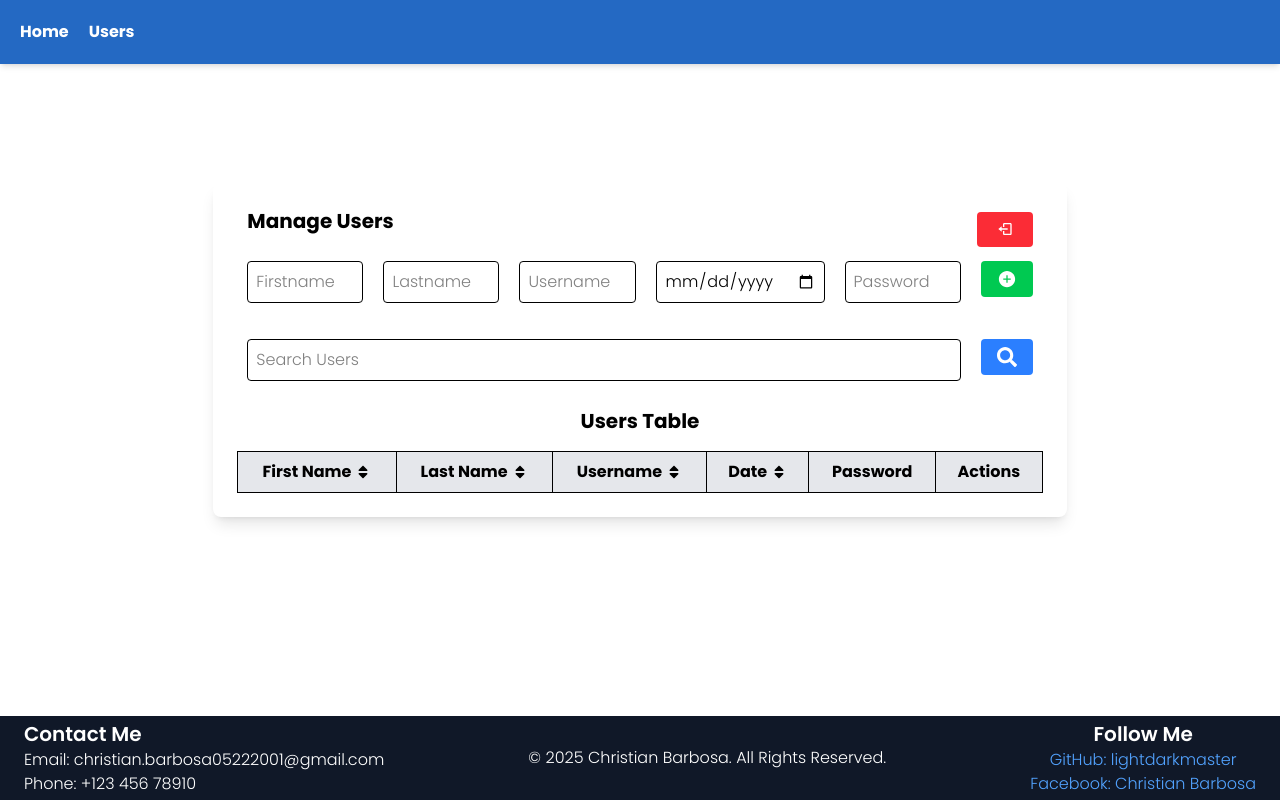
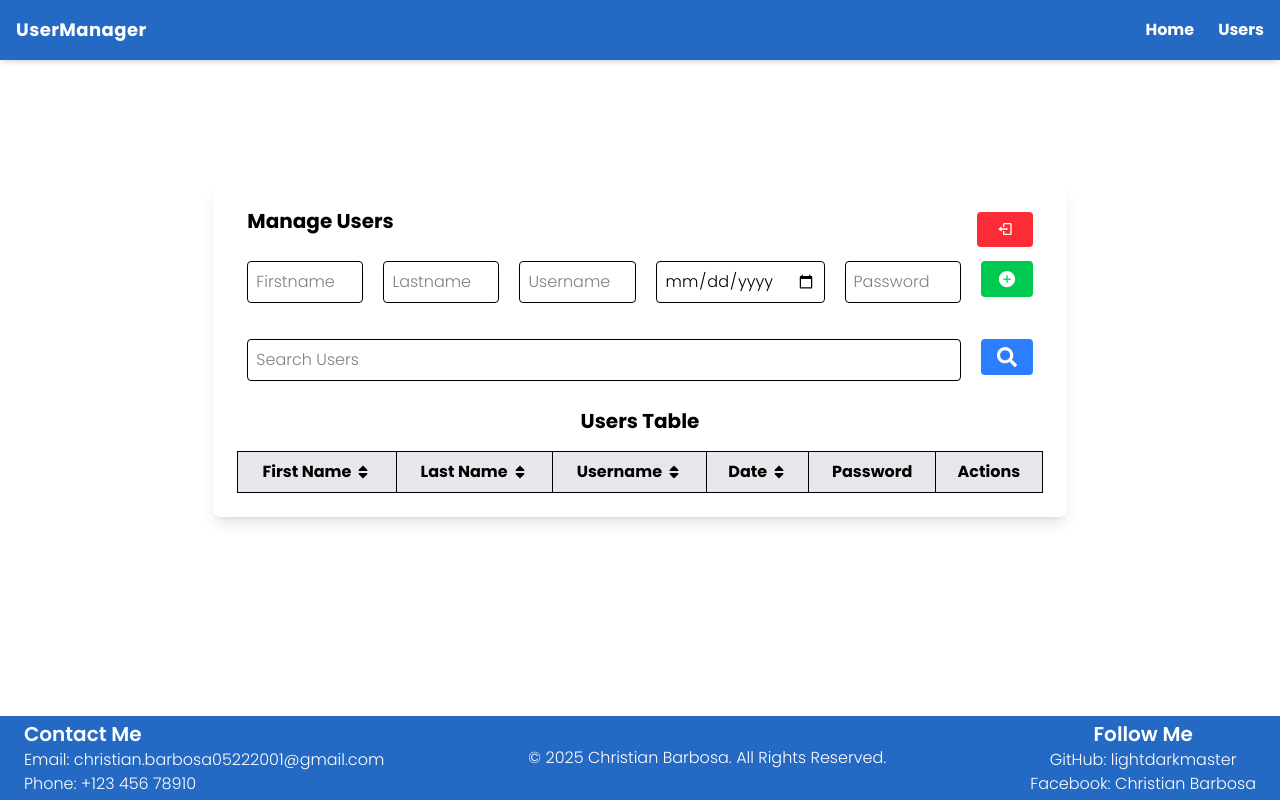
Before and after one commit to lightdarkmaster/typescript-user-management, a React (Vite) app: page /dashboard in a window 1280 px wide. Built offline with nearby package versions, Linux system fonts and the light colour scheme; a web font is replaced by a local one.

Commit message:
remove unused imports

```diff
--- a/src/Dashboard.tsx
+++ b/src/Dashboard.tsx
@@ -29,8 +29,7 @@ const Dashboard: React.FC<Properties> = ({ users, setUsers }) => {
   const [isLastnameAsc, setIsLastnameAsc] = useState(true);
   const [isDateAsc, setIsDateAsc] = useState(true);
   const navigate = useNavigate();
-  // const [originalUsers] = useState([...users]); // Store original order
-  // const [isSorted, setIsSorted] = useState(false);
+
 
   const togglePasswordVisibility = (username: string) => {
     setShowPasswords((prev) => ({
--- a/src/components/Footer.tsx
+++ b/src/components/Footer.tsx
@@ -1,6 +1,6 @@
 function Footer() {
   return (
-    <footer className="w-full h-fit bg-gray-900 text-white py-1">
+    <footer className="w-full h-fit bg-[#2469c3]  text-white py-1">
       <div className="container mx-auto px-6 flex flex-col md:flex-row justify-between items-center">
         {/* Left Side - Contact Info */}
         <div className="text-center md:text-left">
@@ -21,7 +21,7 @@ function Footer() {
             href="https://github.com/lightdarkmaster"
             target="_blank"
             rel="noopener noreferrer"
-            className="text-blue-400 hover:underline"
+            className="text-white hover:underline"
           >
             GitHub: lightdarkmaster
           </a>
@@ -29,7 +29,7 @@ function Footer() {
             href="https://www.facebook.com/ChanNotDiff/"
             target="_blank"
             rel="noopener noreferrer"
-            className="text-blue-400 hover:underline"
+            className="text-white hover:underline"
           >
             Facebook: Christian Barbosa
           </a>
--- a/src/components/Navbar.tsx
+++ b/src/components/Navbar.tsx
@@ -1,12 +1,18 @@
-
 function Navbar() {
   return (
-    <div className="w-full min-h-[40px] flex  bg-[#2469c3] text-[16px] poppins-bold text-white items-center p-[10px] gap-[5%] shadow-md fixed">
-    <ul className="flex gap-[20px] p-[10px] poppins-bold text-[16px]">
-      <li className="cursor-pointer">Home</li>
-      <li className="cursor-pointer">Users</li>
-    </ul>
-  </div>
+    <nav className="w-full bg-[#2469c3] text-white shadow-md fixed top-0 left-0 z-50">
+      <div className="container mx-auto flex items-center justify-between p-4">
+
+        {/* Logo / Brand Name */}
+        <h1 className="text-lg font-bold tracking-wide cursor-pointer">UserManager</h1>
+
+        {/* Navigation Links */}
+        <ul className="flex gap-6 text-[16px] poppins-bold">
+          <li className="cursor-pointer hover:text-gray-200 transition">Home</li>
+          <li className="cursor-pointer hover:text-gray-200 transition">Users</li>
+        </ul>
+      </div>
+    </nav>
   );
 }
 
```
